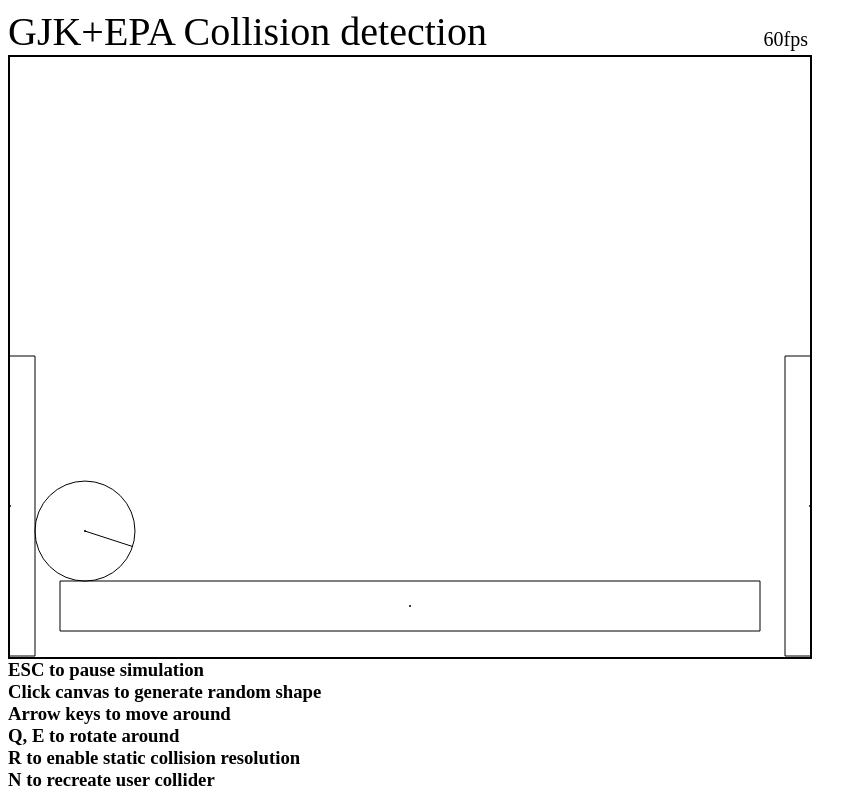
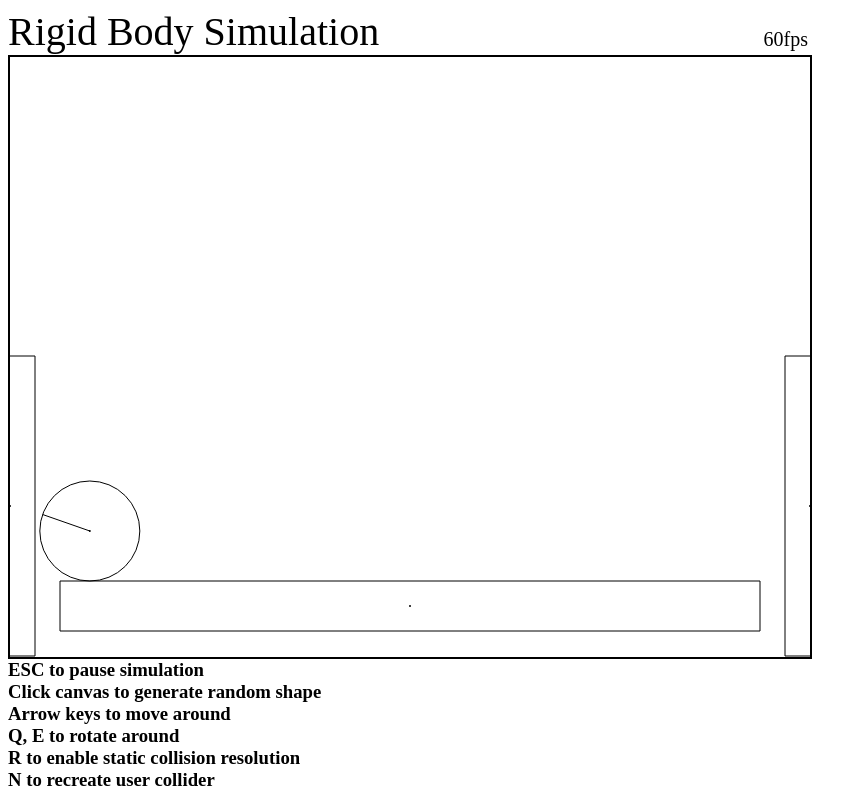
Before and after one commit to Sopiro/Physics, a plain HTML site: page index.html in a window 1280 px wide. Shown: the whole page, without its empty margins (0-867 px from the left). Drawn offline with Linux system fonts and the light colour scheme.

Commit message:
Fix my fault
Apply tangent mass

```diff
--- a/index.html
+++ b/index.html
@@ -13,7 +13,7 @@
 
 <body>
     <div class="head">
-        <p id="title">GJK+EPA Collision detection</p>
+        <p id="title">Rigid Body Simulation</p>
         <p id="frame_counter">0fps</p>
     </div>
 
--- a/out/game.js
+++ b/out/game.js
@@ -84,7 +84,7 @@ export class Game {
             }
         }
         // Resolve violated velocity constraint
-        for (let i = 0; i < 1; i++) {
+        for (let i = 0; i < 10; i++) {
             pairs.forEach(pair => {
                 let a = pair.p1.p1;
                 let b = pair.p1.p2;
@@ -96,13 +96,13 @@ export class Game {
                 let j_wa = -ra.cross(contact.contactNormal);
                 let j_vb = contact.contactNormal;
                 let j_wb = rb.cross(contact.contactNormal);
-                let beta = 0.5;
-                let restitution = 0.7;
+                let beta = 0.5 * 0.5;
+                let restitution = 0.7 * 0.7;
                 // Relative velocity at contact point
-                let relativeVelocity = b.linearVelocity.addV(new Vector2(-b.angularVelocity * rb.y, b.angularVelocity * rb.x))
-                    .subV(a.linearVelocity.addV(new Vector2(-a.angularVelocity * ra.y, a.angularVelocity * ra.x)));
+                let relativeVelocity = b.linearVelocity.addV(Util.cross(b.angularVelocity, rb))
+                    .subV(a.linearVelocity.addV(Util.cross(a.angularVelocity, ra)));
                 let approachingVelocity = relativeVelocity.dot(contact.contactNormal);
-                let penetration_slop = 0.5;
+                let penetration_slop = 0.01;
                 let restitution_slop = 0.2;
                 let bias = -(beta / delta) * Math.max(contact.penetrationDepth - penetration_slop, 0) +
                     restitution * Math.max(approachingVelocity - restitution_slop, 0);
@@ -110,13 +110,13 @@ export class Game {
                     + j_wa * a.inverseInertia * j_wa
                     + b.inverseMass
                     + j_wb * b.inverseInertia * j_wb;
-                let effectiveMass = 1.0 / k;
+                let massNormal = 1.0 / k;
                 // Jacobian * velocity vector
                 let jv = +j_va.dot(a.linearVelocity)
                     + j_wa * a.angularVelocity
                     + j_vb.dot(b.linearVelocity)
                     + j_wb * b.angularVelocity;
-                let lambda = effectiveMass * -(jv + bias);
+                let lambda = massNormal * -(jv + bias);
                 let previousTotalLambda = contact.normalImpulseSum;
                 contact.normalImpulseSum = Math.max(0.0, contact.normalImpulseSum + lambda);
                 lambda = contact.normalImpulseSum - previousTotalLambda;
@@ -124,6 +124,7 @@ export class Game {
                 a.angularVelocity = a.angularVelocity + a.inverseInertia * j_wa * lambda;
                 b.linearVelocity = b.linearVelocity.addV(j_vb.mulS(b.inverseMass * lambda));
                 b.angularVelocity = b.angularVelocity + b.inverseInertia * j_wb * lambda;
+                // Jacobian for friction constraint
                 j_va = contact.contactTangent.inverted();
                 j_wa = -ra.cross(contact.contactTangent);
                 j_vb = contact.contactTangent;
@@ -133,7 +134,13 @@ export class Game {
                         + j_wa * a.angularVelocity
                         + j_vb.dot(b.linearVelocity)
                         + j_wb * b.angularVelocity;
-                lambda = effectiveMass * -jv;
+                k =
+                    +a.inverseMass
+                        + j_wa * a.inverseInertia * j_wa
+                        + b.inverseMass
+                        + j_wb * b.inverseInertia * j_wb;
+                let massTangent = 1.0 / k;
+                lambda = massTangent * -jv;
                 previousTotalLambda = contact.tangentImpulseSum;
                 let friction = 0.4;
                 let maxFriction = friction * contact.normalImpulseSum;
--- a/out/util.js
+++ b/out/util.js
@@ -67,3 +67,6 @@ export function createBox(position, wh, centered = true) {
         box.translate(wh.copy().divS(2));
     return box;
 }
+export function cross(scalar, vector) {
+    return new Vector2(-scalar * vector.y, scalar * vector.x);
+}
--- a/src/util.ts
+++ b/src/util.ts
@@ -112,3 +112,8 @@ export function createBox(position: Vector2, wh: Vector2, centered: boolean = tr
 
     return box;
 }
+
+export function cross(scalar: number, vector: Vector2): Vector2
+{
+    return new Vector2(-scalar * vector.y, scalar * vector.x);
+}
```
Also changed, not shown: src/game.ts (+18 -9 lines).
